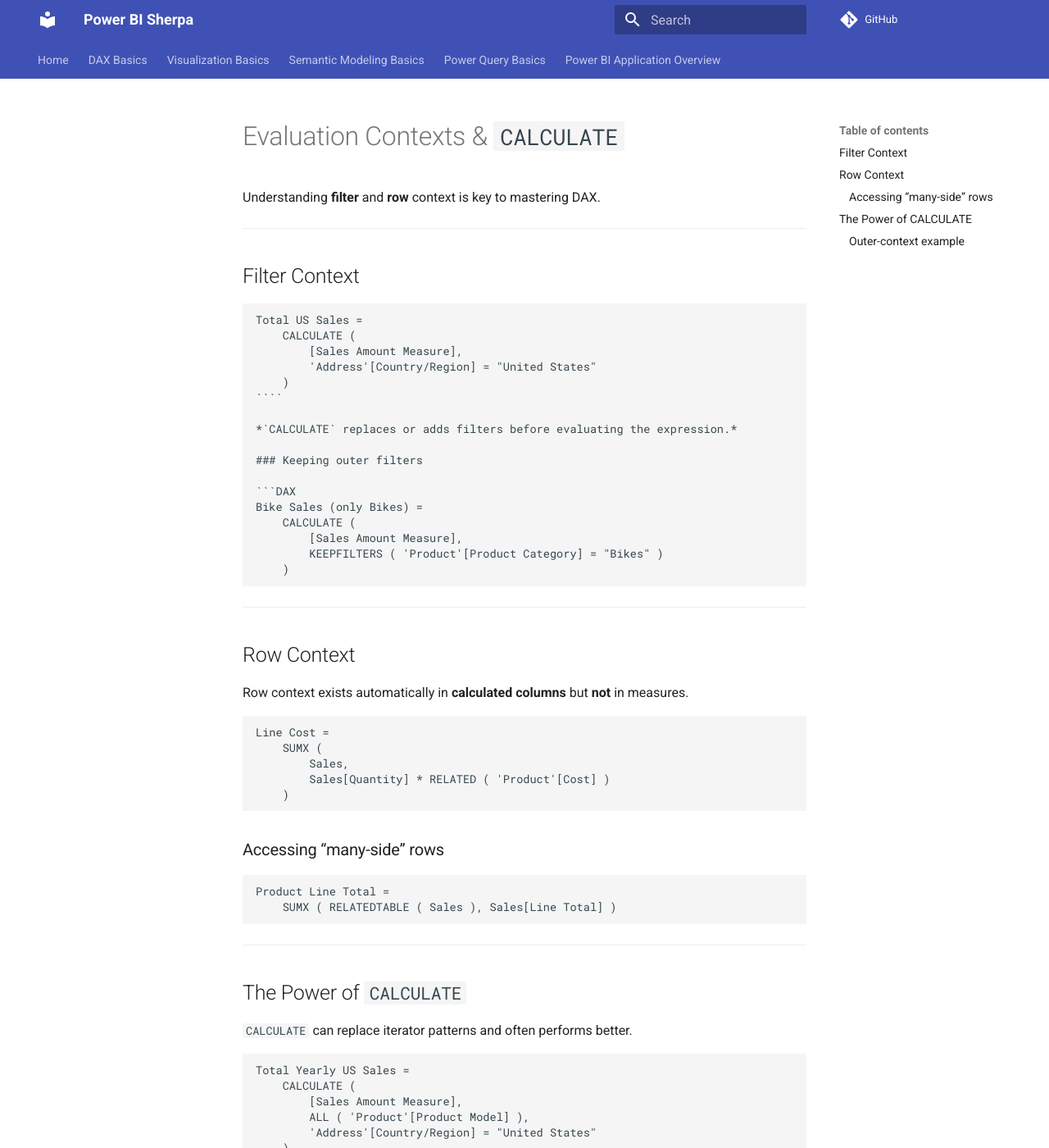
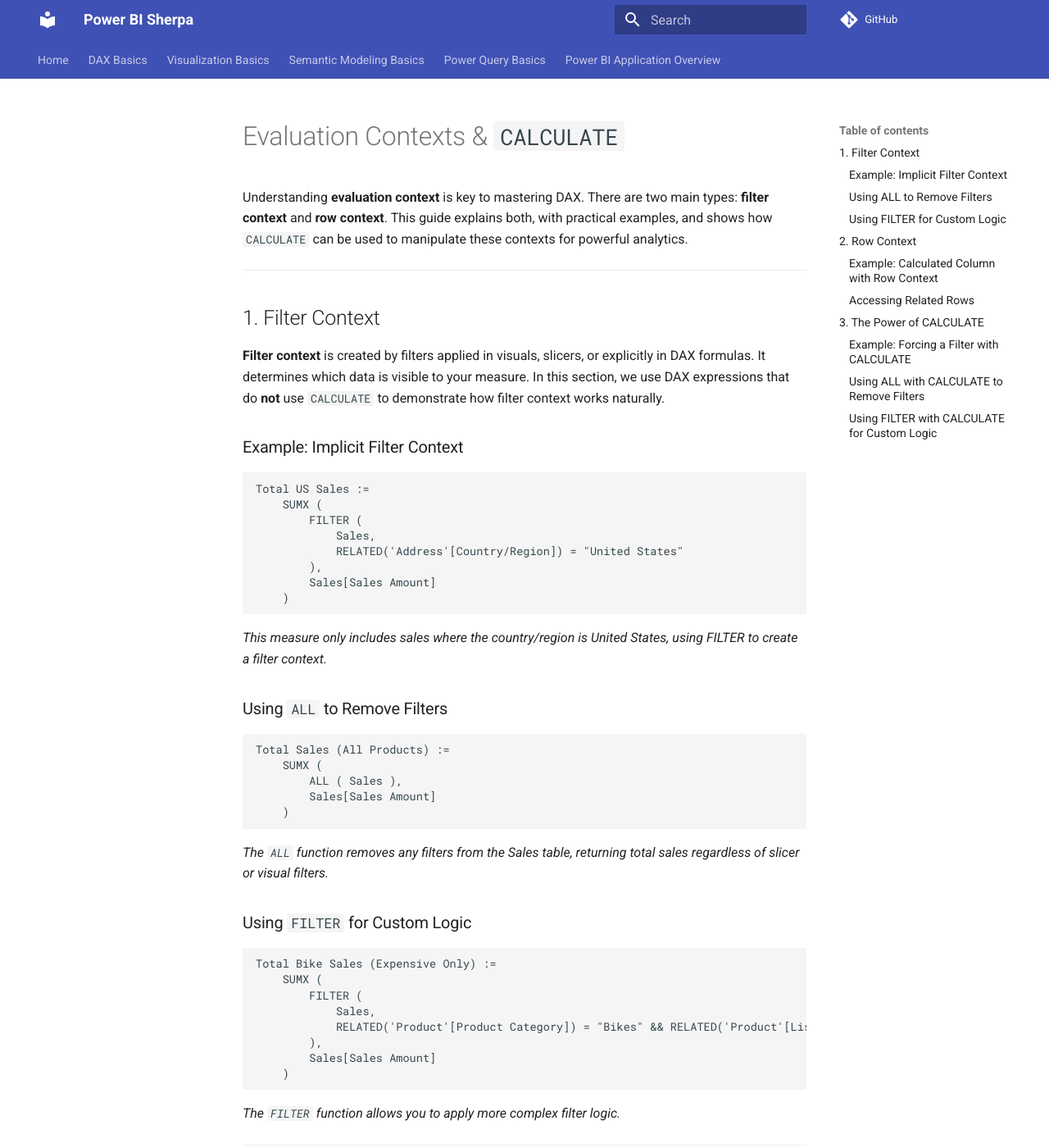
Before and after one commit to GiullianJT/poiwer-bi-sherpa, an MkDocs documentation site: the page built from docs/dax-basics/evaluation-contexts.md, in a window 1280 px wide and 1400 px high. Shown: the whole window at 82% size. Built offline with MkDocs 1.6.1 and Material for MkDocs 9.7.7, drawn with Linux system fonts in a browser that asks for light colours; comment, search, counter and statistics services are not loaded; some of the changed text lies outside the part shown.

Commit message:
Update the evaluation context section.

`````diff
--- a/docs/dax-basics/evaluation-contexts.md
+++ b/docs/dax-basics/evaluation-contexts.md
@@ -1,10 +1,84 @@
 # Evaluation Contexts & `CALCULATE`
 
-Understanding **filter** and **row** context is key to mastering DAX.
+Understanding **evaluation context** is key to mastering DAX. There are two main types: **filter context** and **row context**. This guide explains both, with practical examples, and shows how `CALCULATE` can be used to manipulate these contexts for powerful analytics.
 
 ---
 
-## Filter Context
+## 1. Filter Context
+
+**Filter context** is created by filters applied in visuals, slicers, or explicitly in DAX formulas. It determines which data is visible to your measure. In this section, we use DAX expressions that do **not** use `CALCULATE` to demonstrate how filter context works naturally.
+
+### Example: Implicit Filter Context
+
+```DAX
+Total US Sales :=
+    SUMX (
+        FILTER (
+            Sales,
+            RELATED('Address'[Country/Region]) = "United States"
+        ),
+        Sales[Sales Amount]
+    )
+```
+*This measure only includes sales where the country/region is United States, using FILTER to create a filter context.*
+
+### Using `ALL` to Remove Filters
+
+```DAX
+Total Sales (All Products) :=
+    SUMX (
+        ALL ( Sales ),
+        Sales[Sales Amount]
+    )
+```
+*The `ALL` function removes any filters from the Sales table, returning total sales regardless of slicer or visual filters.*
+
+### Using `FILTER` for Custom Logic
+
+```DAX
+Total Bike Sales (Expensive Only) :=
+    SUMX (
+        FILTER (
+            Sales,
+            RELATED('Product'[Product Category]) = "Bikes" && RELATED('Product'[List Price]) > 1000
+        ),
+        Sales[Sales Amount]
+    )
+```
+*The `FILTER` function allows you to apply more complex filter logic.*
+
+---
+
+## 2. Row Context
+
+**Row context** exists automatically in calculated columns and iterator functions like `SUMX`. It refers to the current row being evaluated.
+
+### Example: Calculated Column with Row Context
+
+```DAX
+Line Cost :=
+    SUMX (
+        Sales,
+        Sales[Quantity] * RELATED ( 'Product'[Cost] )
+    )
+```
+*Here, `SUMX` iterates over each row in Sales, multiplying quantity by the related product cost.*
+
+### Accessing Related Rows
+
+```DAX
+Product Line Total :=
+    SUMX ( RELATEDTABLE ( Sales ), Sales[Line Total] )
+```
+*`RELATEDTABLE` brings in all Sales rows related to the current Product row.*
+
+---
+
+## 3. The Power of `CALCULATE`
+
+`CALCULATE` changes the filter context for an expression, allowing you to override, add, or remove filters. Here, we rewrite the Filter Context examples using `CALCULATE` for more flexibility and performance.
+
+### Example: Forcing a Filter with `CALCULATE`
 
 ```DAX
 Total US Sales =
@@ -12,71 +86,39 @@
         [Sales Amount Measure],
         'Address'[Country/Region] = "United States"
     )
-````
+```
+*This measure applies a filter for United States using CALCULATE.*
 
-*`CALCULATE` replaces or adds filters before evaluating the expression.*
-
-### Keeping outer filters
+### Using `ALL` with `CALCULATE` to Remove Filters
 
 ```DAX
-Bike Sales (only Bikes) =
+Total Sales (All Products) =
     CALCULATE (
         [Sales Amount Measure],
-        KEEPFILTERS ( 'Product'[Product Category] = "Bikes" )
+        ALL ( 'Product' )
     )
 ```
+*This measure ignores any product filters, showing total sales.*
+
+### Using `FILTER` with `CALCULATE` for Custom Logic
+
+```DAX
+Total Bike Sales (Expensive Only) =
+    CALCULATE (
+        [Sales Amount Measure],
+        FILTER (
+            'Product',
+            'Product'[Product Category] = "Bikes" && 'Product'[List Price] > 1000
+        )
+    )
+```
+*`CALCULATE` applies the custom filter logic defined in the `FILTER` function.*
 
 ---
 
-## Row Context
-
-Row context exists automatically in **calculated columns** but **not** in measures.
-
-```DAX
-Line Cost =
-    SUMX (
-        Sales,
-        Sales[Quantity] * RELATED ( 'Product'[Cost] )
-    )
-```
-
-### Accessing “many-side” rows
-
-```DAX
-Product Line Total =
-    SUMX ( RELATEDTABLE ( Sales ), Sales[Line Total] )
-```
+**Summary:**
+- **Filter context** is about which data is visible to your measure, and can be set with iterators and filter functions.
+- **Row context** is about the current row being evaluated, usually in iterators or calculated columns.
+- **CALCULATE** lets you change the filter context, making your measures more flexible and powerful.
 
 ---
-
-## The Power of `CALCULATE`
-
-`CALCULATE` can replace iterator patterns and often performs better.
-
-```DAX
-Total Yearly US Sales =
-    CALCULATE (
-        [Sales Amount Measure],
-        ALL ( 'Product'[Product Model] ),
-        'Address'[Country/Region] = "United States"
-    )
-```
-
----
-
-### Outer-context example
-
-```DAX
-Total Yearly US Sales (dynamic) =
-    VAR YrFilters = ALL ( 'Product'[Product Model] )
-RETURN
-    CALCULATE (
-        [Sales Amount Measure],
-        YrFilters,
-        'Address'[Country/Region] = "United States"
-    )
-```
-
-````
-
----
`````
Also changed, not shown: docs/dax-basics/time-intelligence.md (+0 -8 lines).
